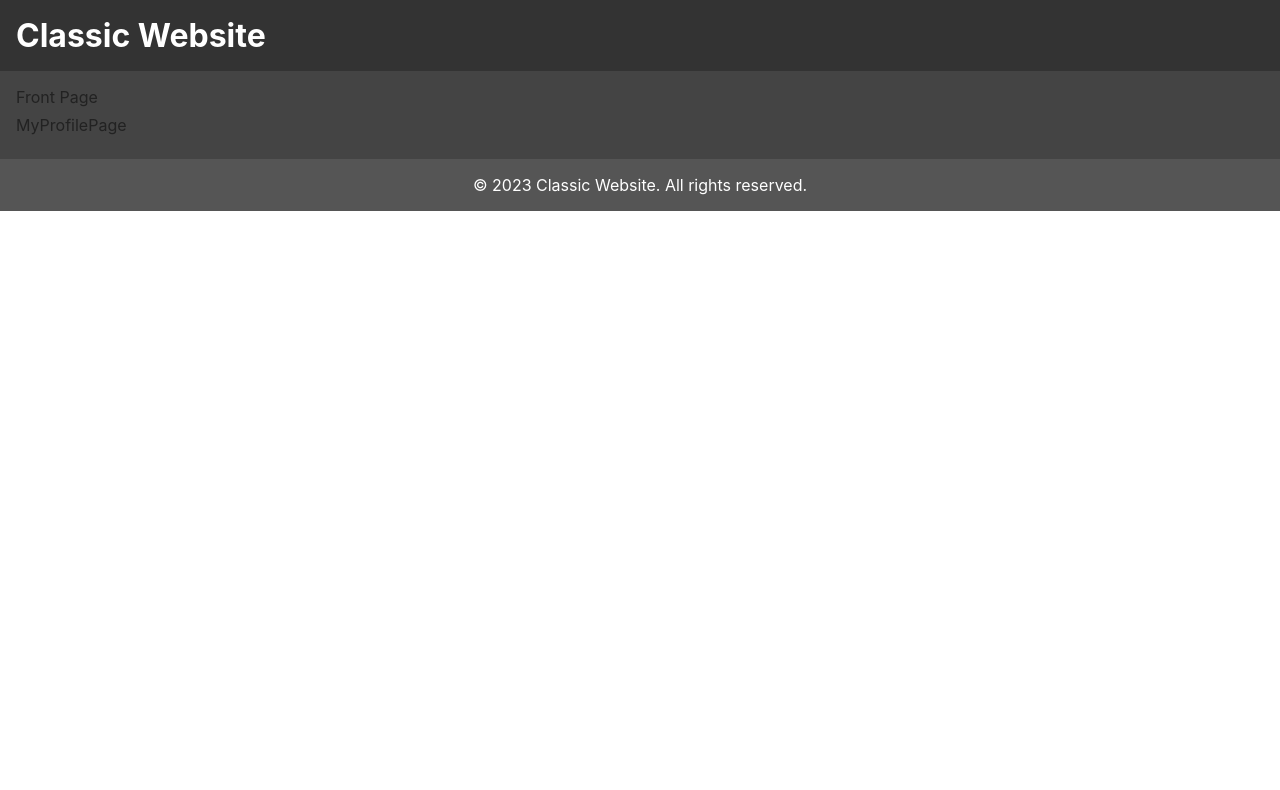
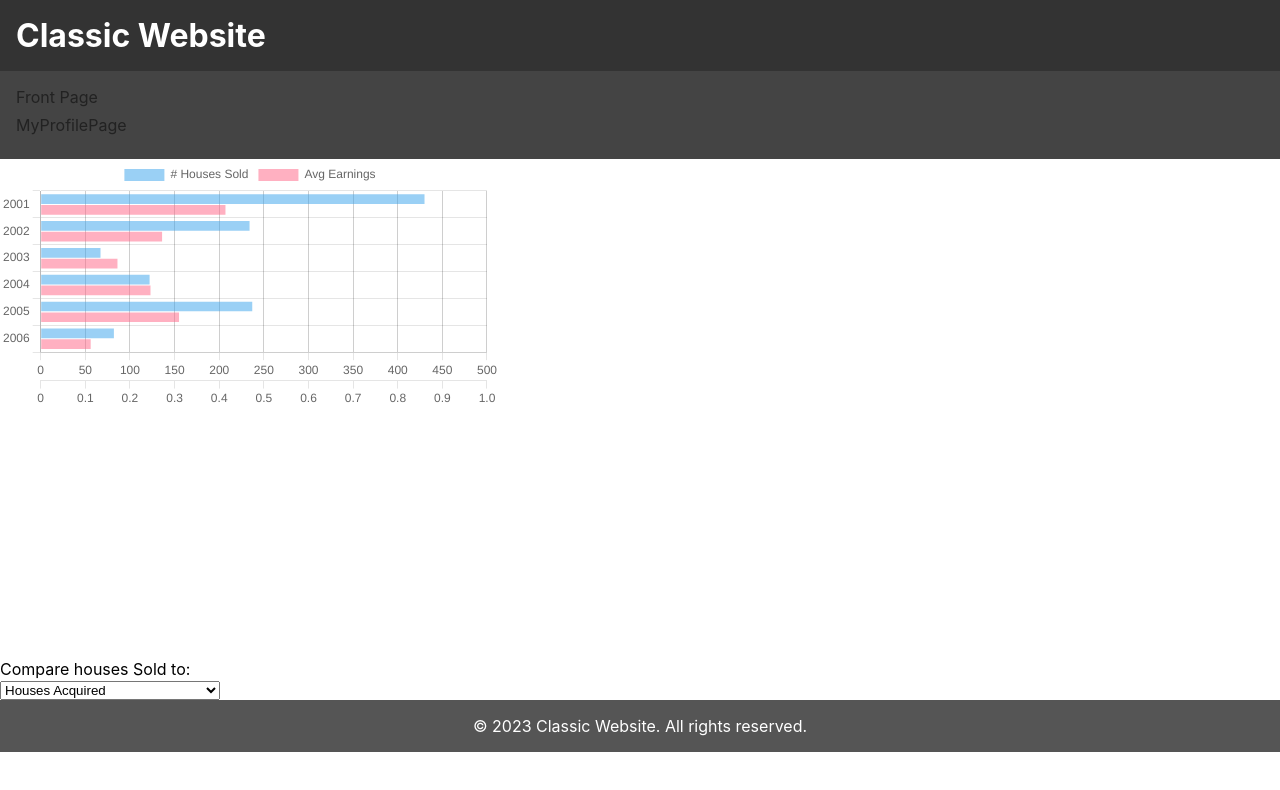
Before and after one commit to Nightbloom3/RealView, a React (Create React App) app: page /MyProfilePage in a window 1280 px wide. Shown: the top 790 px of the page. Built offline with nearby package versions, Linux system fonts and the light colour scheme.

Commit message:
WIP Chart with Select box

```diff
--- /dev/null
+++ b/src/Charts/Data/ProfilePageData.js
@@ -0,0 +1,60 @@
+function Percentage (percentageValue, value) {
+    return (value / 100) * percentageValue;
+}
+
+export const ProfilePageData = [
+    {
+      id: 1,
+      year: 2001,
+      HousesAcquired: 207,
+      HousesSold: 430,
+      HousesAvgPriceSold: 1700000,
+      HousesAvgEarnings: Percentage(4, 1700000),
+      HousesAvgPriceChange: -340000
+    },
+    {
+      id: 2,
+      year: 2002,
+      HousesAcquired: 136,
+      HousesSold: 234,
+      HousesAvgPriceSold: 1840000,
+      HousesAvgEarnings: Percentage(5, 1840000),
+      HousesAvgPriceChange: -325000
+    },
+    {
+      id: 3,
+      year: 2003,
+      HousesAcquired: 86,
+      HousesSold: 67,
+      HousesAvgPriceSold: 1760000,
+      HousesAvgEarnings: Percentage(3.5, 1760000),
+      HousesAvgPriceChange: -265000
+    },
+    {
+      id: 4,
+      year: 2004,
+      HousesAcquired: 123,
+      HousesSold: 122,
+      HousesAvgPriceSold: 1670000,
+      HousesAvgEarnings: Percentage(4, 1670000),
+      HousesAvgPriceChange: -380000
+    },
+    {
+      id: 5,
+      year: 2005,
+      HousesAcquired: 155,
+      HousesSold: 237,
+      HousesAvgPriceSold: 18800000,
+      HousesAvgEarnings: Percentage(5.5, 18800000),
+      HousesAvgPriceChange: -235000
+    },
+    {
+      id: 6,
+      year: 2006,
+      HousesAcquired: 56,
+      HousesSold: 82,
+      HousesAvgPriceSold: 1760000,
+      HousesAvgEarnings: Percentage(4.5, 1760000),
+      HousesAvgPriceChange: -255000
+    },
+  ];
--- a/src/Pages/MyProfilePage/MyProfilePage.jsx
+++ b/src/Pages/MyProfilePage/MyProfilePage.jsx
@@ -1,12 +1,12 @@
 import React from "react";
-
+import MyProfilePageContent from "./MyProfilePageContent";
 import "./MyProfilePage.css"
 
 function MyProfilePage(){
     return (
         <div>
             <div className="MyProfilePage">
-
+                <MyProfilePageContent/>
             </div>
         </div>
     )
--- a/src/Pages/MyProfilePage/MyProfilePageContent.jsx
+++ b/src/Pages/MyProfilePage/MyProfilePageContent.jsx
@@ -0,0 +1,68 @@
+import ComparisonChart from "../../Charts/ComparisonChart";
+import { useState } from "react";
+import { ProfilePageData } from "../../Charts/Data/ProfilePageData";
+import { Chart as ChartJS } from "chart.js/auto";
+// ^^^^^^ Må ikke slettes - ellers virker siden ikke ^^^^^^^--- import { Chart as ChartJS } from "chart.js/auto";
+
+export default function MyProfilePageContent() {
+
+    const ChartStylingWidth = 500; // Set your desired width
+    const ChartStylingHeight = 500; // Set your desired height
+    const ComparisonStyling = {
+        MaintainAspectRatio: true,
+        responsive: true,
+        indexAxis: "y",
+        scales: {
+        xAxes: {
+            max: 500,
+        },
+    },
+  };
+
+    const [profileData, setProfileData] = useState({
+        labels: ProfilePageData.map((data) => data.year),
+        datasets: [
+            {
+                label: "# Houses Sold",
+                data: ProfilePageData.map((data) => data.HousesSold)
+            },
+            {
+                label: "Avg Earnings",
+                data: ProfilePageData.map((data) => data.HousesAcquired)
+            }
+        ]
+    })
+
+    const [selectChoice, setSelectChoice] = useState("")
+
+    function handleChoiceChange(e) {
+        setSelectChoice(e.target.value)
+    }
+
+    return (
+        <div>
+            <div className="Chart">
+            <ComparisonChart
+            ChartData={profileData}
+            width={ChartStylingWidth}
+            height={ChartStylingHeight}
+            StylingOptions={ComparisonStyling}
+            />
+            </div>
+
+            <div className="SelectBox">
+                <p>Compare houses Sold to:</p>
+                <select id="selectChoices" onChange={handleChoiceChange}>
+                    <option value="HousesAcquired"> Houses Acquired</option>
+                    <option value="HousesAvgPriceSold">Average sale price of houses</option>
+                    <option value="HousesAvgEarnings">Average earnings on house sales</option>
+                    <option value="HousesAvgPriceChange">Average price change on houses</option>
+                </select>
+
+            </div>
+
+        </div>
+
+    )
+
+}
```
